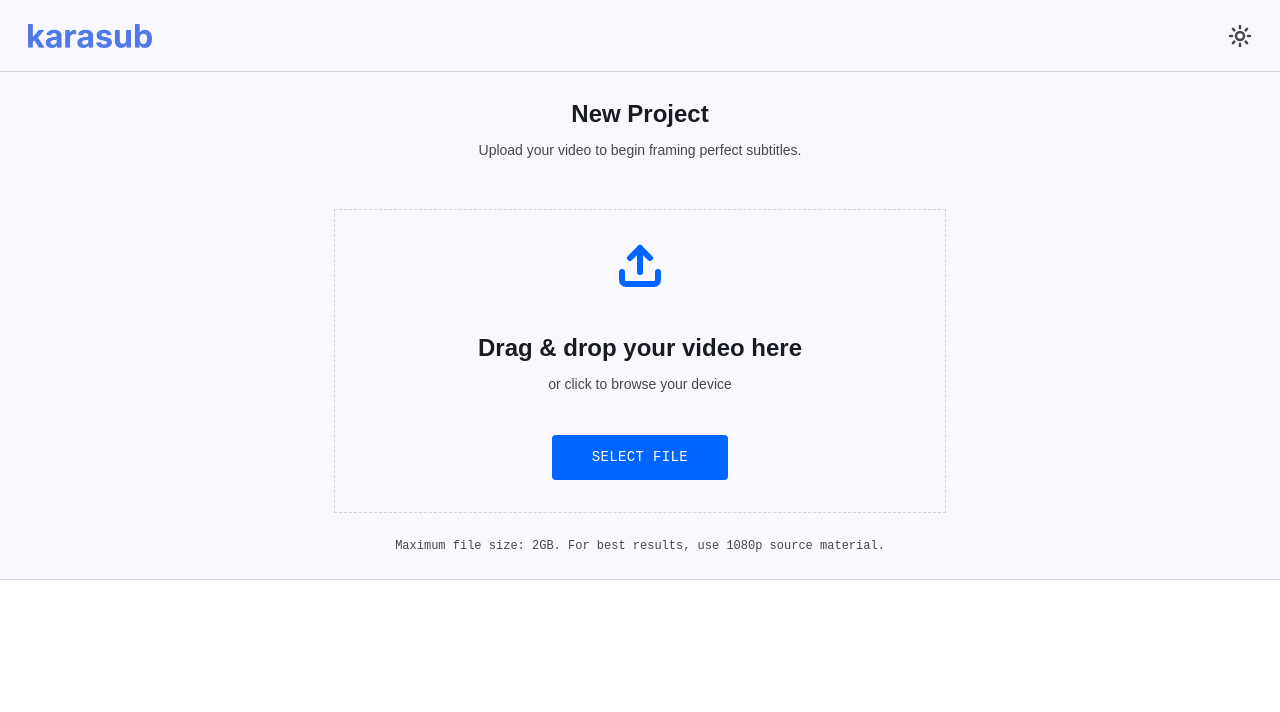
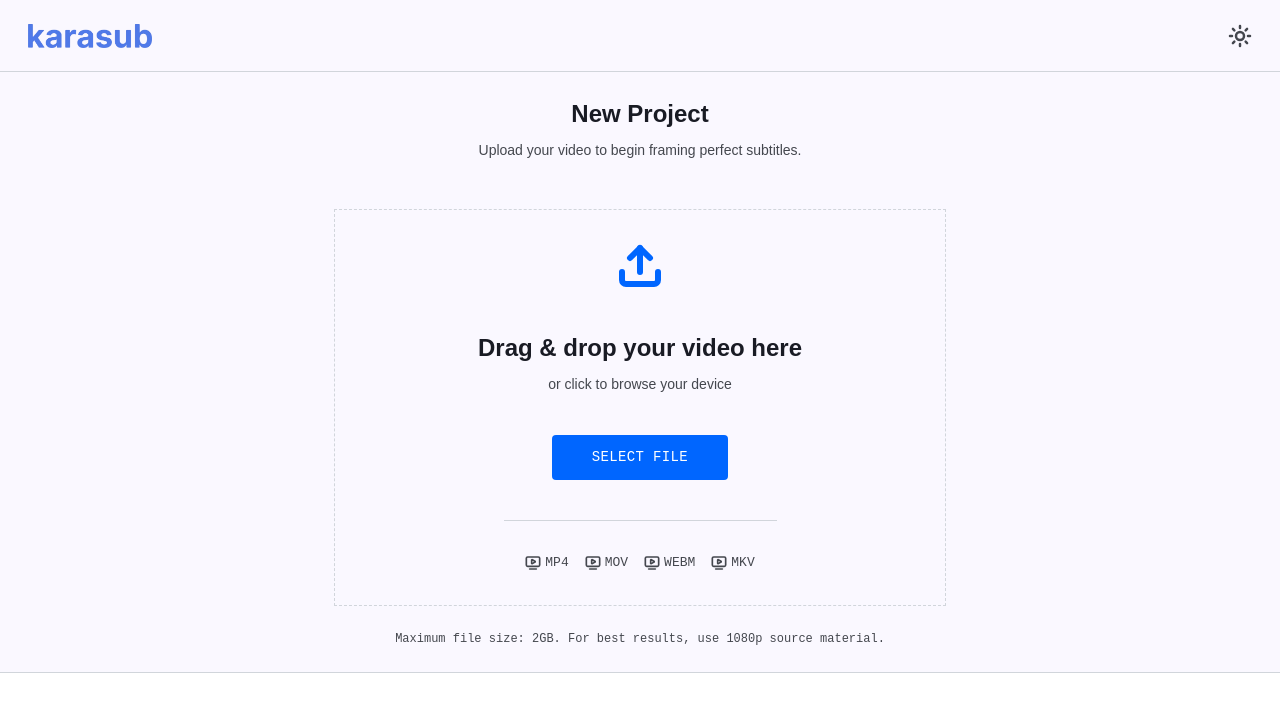
Before and after one commit to nvn0x33/karasub-web, a React (Vite) app in the folder client/: page / in a window 1280 px wide. Shown: the top 712 px of the page. Built offline with nearby package versions, Linux system fonts and the light colour scheme.

Commit message:
feat: add supported format list on the page

```diff
--- /dev/null
+++ b/client/src/components/SupportedFormats.tsx
@@ -0,0 +1,19 @@
+import { TvMinimalPlay } from "lucide-react";
+
+export default function SupportedFormats() {
+    const formats: string[] = ["MP4", "MOV", "WEBM", "MKV"];
+
+    return (
+        <div className="w-1/2">
+            <div className="h-px w-full bg-outline"> </div>
+            <div className="flex gap-4 items-center justify-center mt-8">
+                {formats.map((format: string) => (
+                    <div className="flex text-desc gap-1 items-center text-mono-code font-mono font-medium">
+                        <TvMinimalPlay strokeWidth={2.5} size={16} />
+                        <span>{format}</span>
+                    </div>
+                ))}
+            </div>
+        </div>
+    );
+}
--- a/client/src/components/UploadBox.tsx
+++ b/client/src/components/UploadBox.tsx
@@ -1,6 +1,7 @@
 import { Upload } from "lucide-react";
 import HeadDesc from "./HeadDesc";
 import PrimaryButton from "./PrimaryButton";
+import SupportedFormats from "./SupportedFormats";
 
 export default function UploadBox() {
     return (
@@ -17,6 +18,7 @@ export default function UploadBox() {
                 id="videoInput"
                 htmlFor="videoInput"
             />
+            <SupportedFormats />
         </div>
     );
 }
```
